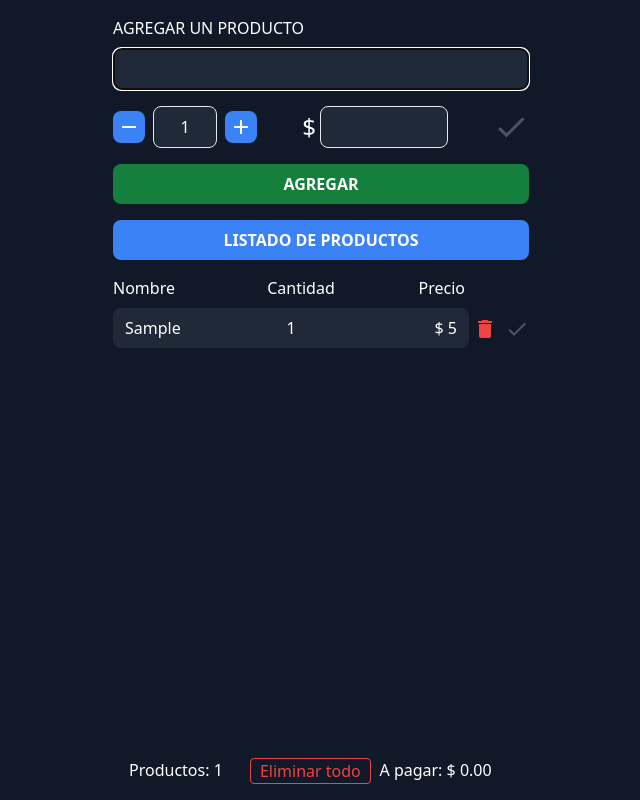
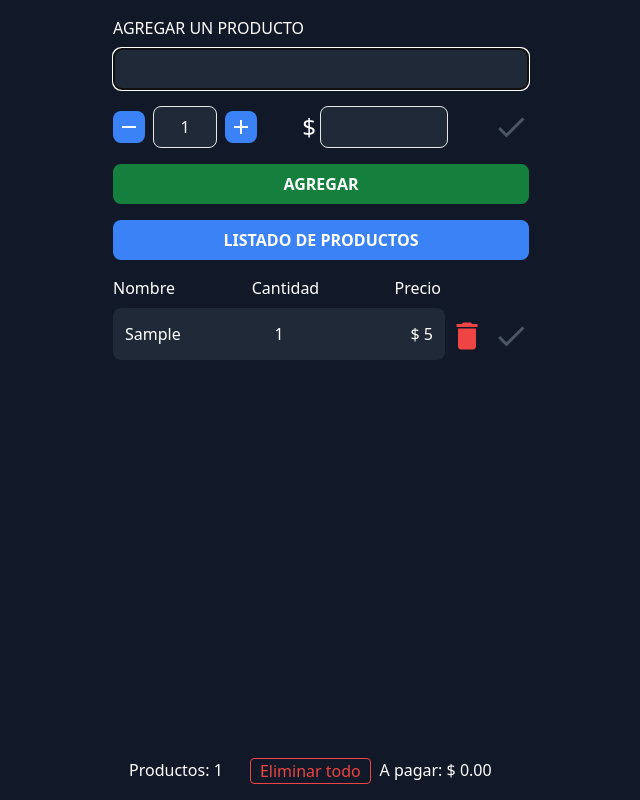
Before and after one commit to guilleperalta/listaSuperTypescript, a React (Vite) app: page / in a window 1280 px wide. Both pictures are taken after typing "Sample", "5" into the empty fields and a click on the button "AGREGAR". Shown: the whole page, without its empty margins (319-959 px from the left). Built offline with nearby package versions, Linux system fonts and the light colour scheme.

Commit message:
Se edita el tamaño de las acciones y se acomodan los titulos

```diff
--- a/src/App.tsx
+++ b/src/App.tsx
@@ -168,8 +168,8 @@ const App: React.FC = () => {
         <div className="grid grid-cols-1 gap-2">
         <div className="grid grid-cols-3 w-full">
           <div className="text-left">Nombre</div>
-          <div className="text-center mr-10">Cantidad</div>
-          <div className="text-right mr-16">Precio</div>
+          <div className="text-center mr-20">Cantidad</div>
+          <div className="text-right mr-20 pr-2">Precio</div>
         </div>
         {products.map((product, index) => (
           !product.checked && (
@@ -186,13 +186,13 @@ const App: React.FC = () => {
                 </div>
               </div>
               <button onClick={() => handleDeleteProduct(index)}>
-                <i className="material-icons text-red-500 ml-1 mt-2">delete</i>
+                <i className="material-icons text-red-500 ml-1 mt-2 text-4xl">delete</i>
               </button>
               <button onClick={() => handleCheckProduct(index)}>
                 {product.checked ? (
-                    <i className="material-icons text-green-400 ml-2 mt-2">check</i>
+                    <i className="material-icons text-green-400 ml-2 mt-2 text-4xl">check</i>
                   ) : (
-                    <i className="material-icons text-gray-600 ml-2 mt-2">check</i>
+                    <i className="material-icons text-gray-600 ml-2 mt-2 text-4xl">check</i>
                 )}
               </button>
             </div>
@@ -213,13 +213,13 @@ const App: React.FC = () => {
                 </div>
               </div>
               <button onClick={() => handleDeleteProduct(index)}>
-                <i className="material-icons text-red-500 ml-1 mt-2">delete</i>
+                <i className="material-icons text-red-500 ml-1 mt-2 text-4xl">delete</i>
               </button>
               <button onClick={() => handleCheckProduct(index)}>
                 {product.checked ? (
-                    <i className="material-icons text-green-400 ml-2 mt-2">check</i>
+                    <i className="material-icons text-green-400 ml-2 mt-2 text-4xl">check</i>
                   ) : (
-                    <i className="material-icons text-gray-600 ml-2 mt-2">check</i>
+                    <i className="material-icons text-gray-600 ml-2 mt-2 text-4xl">check</i>
                 )}
               </button>
             </div>
```
